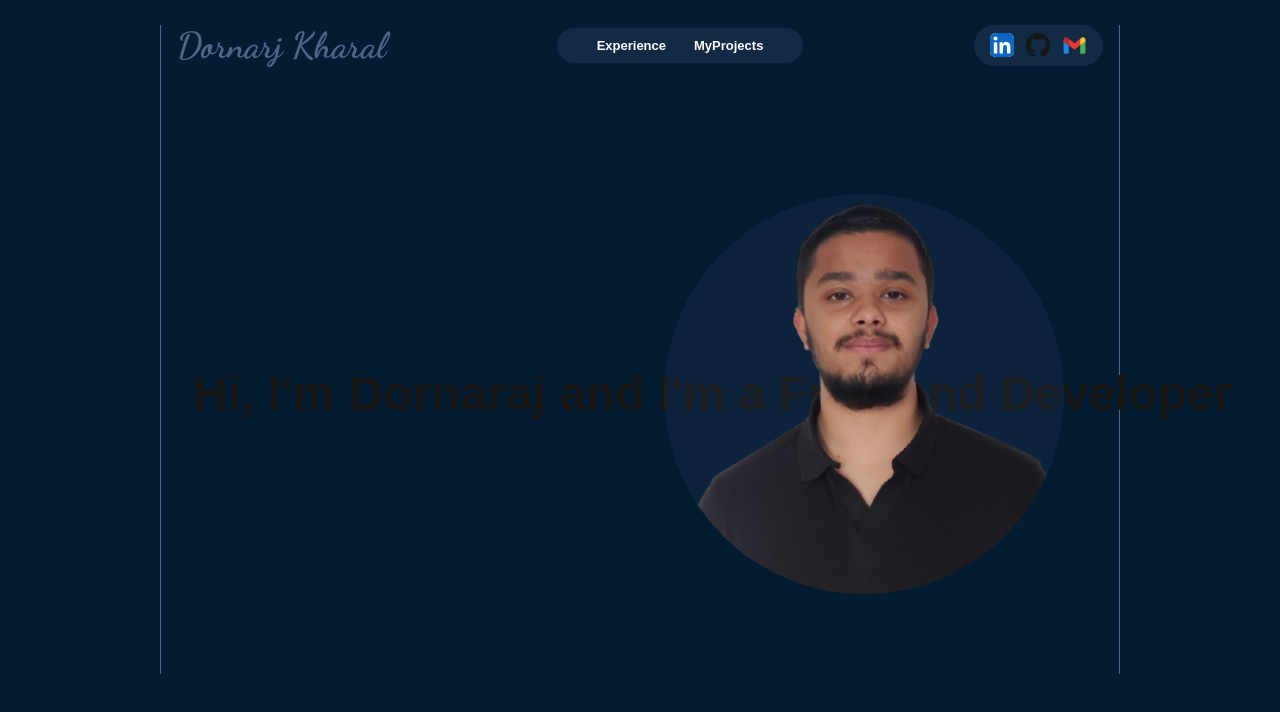
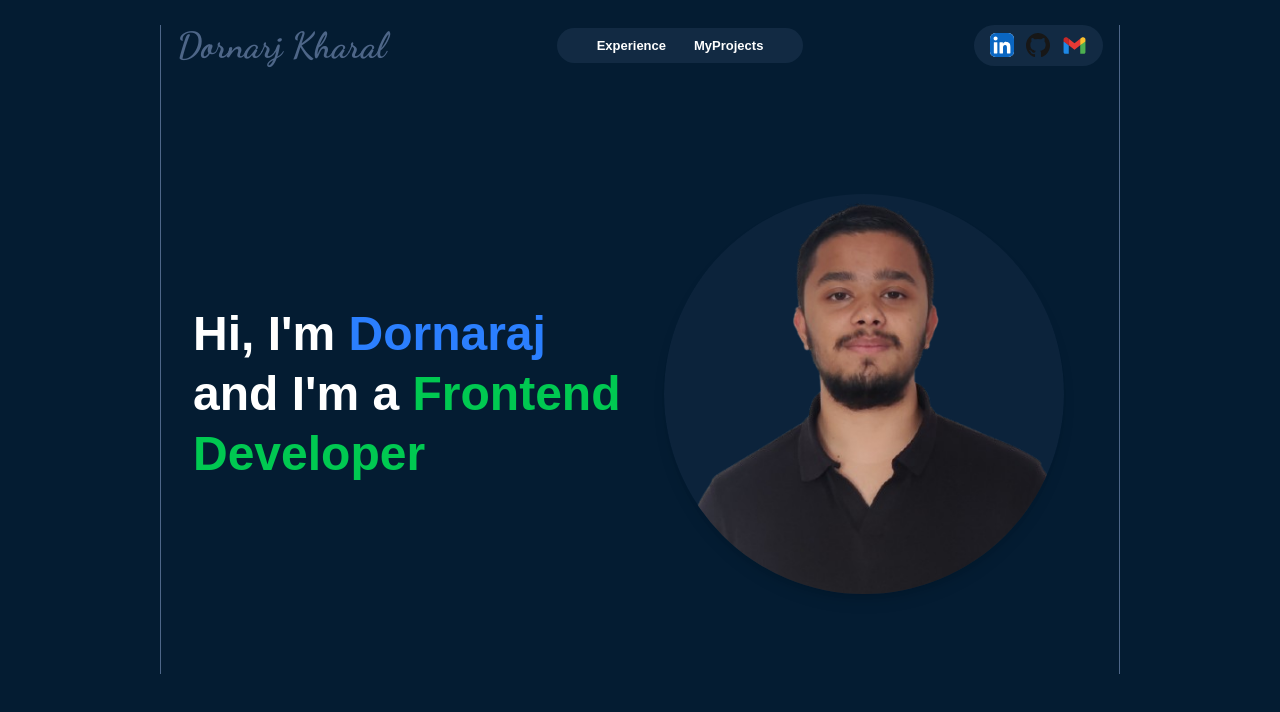
Before and after one commit to dornarajK/DornarajKharalPortfolio, a Next.js app: page / in a window 1280 px wide. Shown: the top 712 px of the page. Built offline with nearby package versions, Linux system fonts and the light colour scheme.

Commit message:
first commit

```diff
--- a/app/Hero.tsx
+++ b/app/Hero.tsx
@@ -1,46 +1,69 @@
+"use client";
+
 import Image from "next/image";
-import { motion } from 'framer-motion'
+import { motion } from "framer-motion";
 import { container, letter } from "./animations/animations";
 import Dornaraj from "./img/img";
 
-const text = "Hi, I'm Dornaraj and I'm a Frontend Developer";
+const GREETING_TEXT = "Hi, I'm Dornaraj and I'm a Frontend Developer";
 
-export default function Hero() {
+const Hero = () => {
   return (
-    <div className="flex flex-col md:flex-row items-center justify-center min-h-[70vh] w-full px-4 md:px-8 mt-8 md:mt-12">
-      {/* Teksti-osio */}
+    <section className="flex flex-col md:flex-row items-center justify-center min-h-[70vh] w-full px-4 md:px-8 mt-8 md:mt-12">
+      {/* Text Section */}
       <motion.div
         className="w-full md:w-1/2 text-center md:text-left mb-8 md:mb-0"
         variants={container}
         initial="hidden"
         animate="visible"
       >
-        <h1 className="text-4xl md:text-5xl font-bold leading-tight">
-          {text.split("").map((char, index) => (
-            <motion.span key={index} variants={letter}>
-              {char === " " ? "\u00A0" : char}
-            </motion.span>
-          ))}
-        </h1>
+      <h1 className="text-4xl md:text-5xl font-bold leading-tight text-white">
+  {GREETING_TEXT.split(" ").map((word, index, arr) => {
+    const isDevraj = word === "Dornaraj";
+    const isFrontendDev = word === "Frontend" || word === "Developer";
+
+    return (
+      <motion.span
+        key={index}
+        variants={letter}
+        className={`inline-block ${
+          isDevraj ? "text-blue-500" : isFrontendDev ? "text-green-500" : ""
+        }`}
+      >
+        {word}
+        {/* Lisää välilyönti, paitsi viimeisen sanan jälkeen */}
+        {index !== arr.length - 1 && "\u00A0"}
+      </motion.span>
+    );
+  })}
+</h1>
+
       </motion.div>
 
-      {/* Kuva-osio */}
+      {/* Image Section */}
       <motion.div
         className="w-full md:w-1/2 flex justify-center"
         initial={{ opacity: 0, scale: 0.8, y: 30 }}
         animate={{ opacity: 1, scale: 1, y: 0 }}
-        transition={{ duration: 1, ease: "easeOut" }}
+        transition={{
+          duration: 1,
+          ease: "easeOut",
+          delay: 0.2,
+        }}
       >
-        <div className="relative w-[280px] h-[280px] md:w-[400px] md:h-[400px] rounded-full overflow-hidden bg-[#4E6688]/10">
+        <div className="relative w-[280px] h-[280px] md:w-[400px] md:h-[400px] rounded-full overflow-hidden bg-[#4E6688]/10 shadow-lg hover:shadow-xl transition-shadow duration-300">
           <Image
             src={Dornaraj}
-            alt="Dornaraj"
+            alt="Dornaraj Kharal - Frontend Developer"
             fill
-            className="object-cover"
+            className="object-cover hover:scale-105 transition-transform duration-300"
             priority
+            sizes="(max-width: 768px) 280px, 400px"
           />
         </div>
       </motion.div>
-    </div>
+    </section>
   );
-}
+};
+
+export default Hero;
--- a/app/animations/animations.ts
+++ b/app/animations/animations.ts
@@ -89,19 +89,25 @@ export const container = {
     visible: {
       opacity: 1,
       transition: {
-        staggerChildren: 0.05,
+        staggerChildren: 0.06, // Slightly slower stagger for better readability
+        delayChildren: 0.2,    // Small delay before starting children animations
+        when: "beforeChildren", // Ensures container fades in before children animate
       },
     },
   };
 
   export const letter = {
-    hidden: { y: 30, opacity: 0 },
+    hidden: { y: 40, opacity: 0 }, // Start a bit lower for more bounce effect
     visible: {
       y: 0,
       opacity: 1,
       transition: {
-        duration: 0.4,
-        ease: "easeOut",
+        duration: 0.5,       // Slightly longer for smoothness
+        ease: [0.4, 0, 0.2, 1], // Custom cubic-bezier easing for natural ease-out
+        // Optional spring effect (commented out)
+        // type: "spring",
+        // damping: 12,
+        // stiffness: 100,
       },
     },
   };
```
